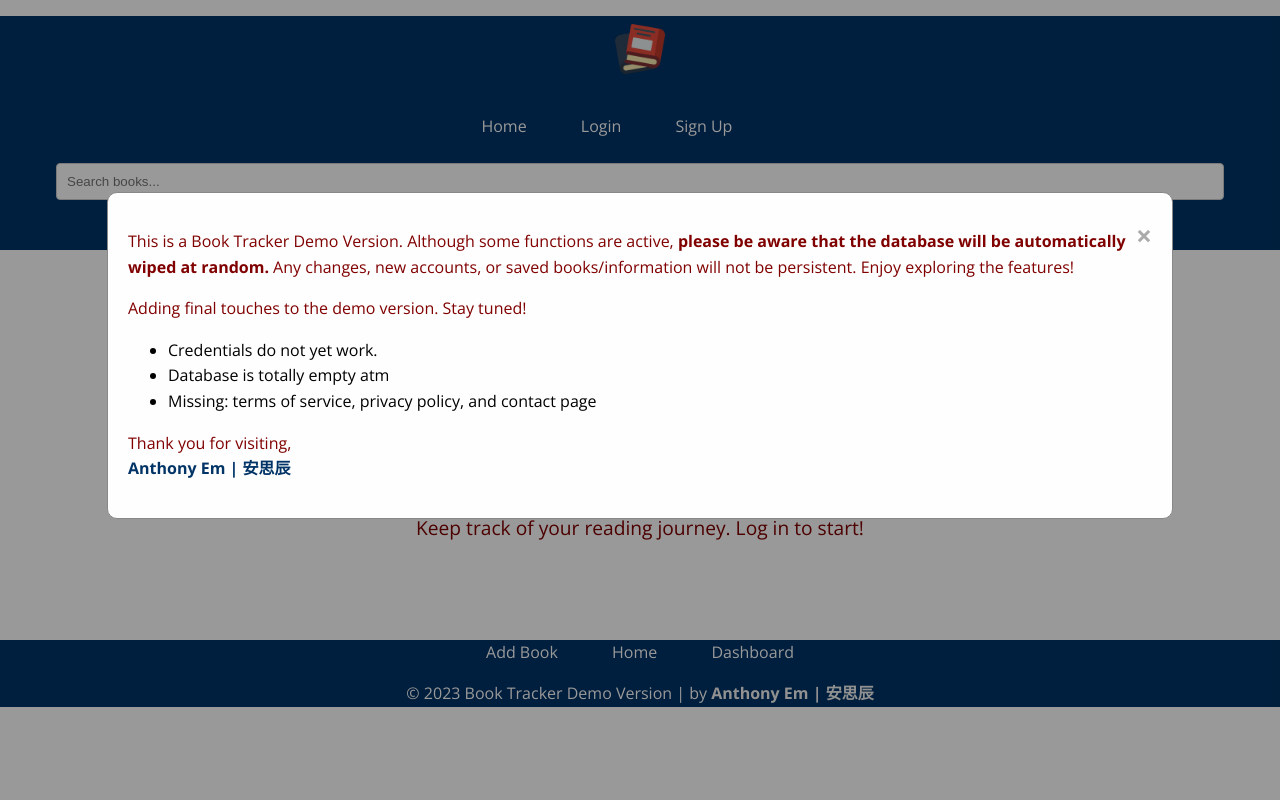
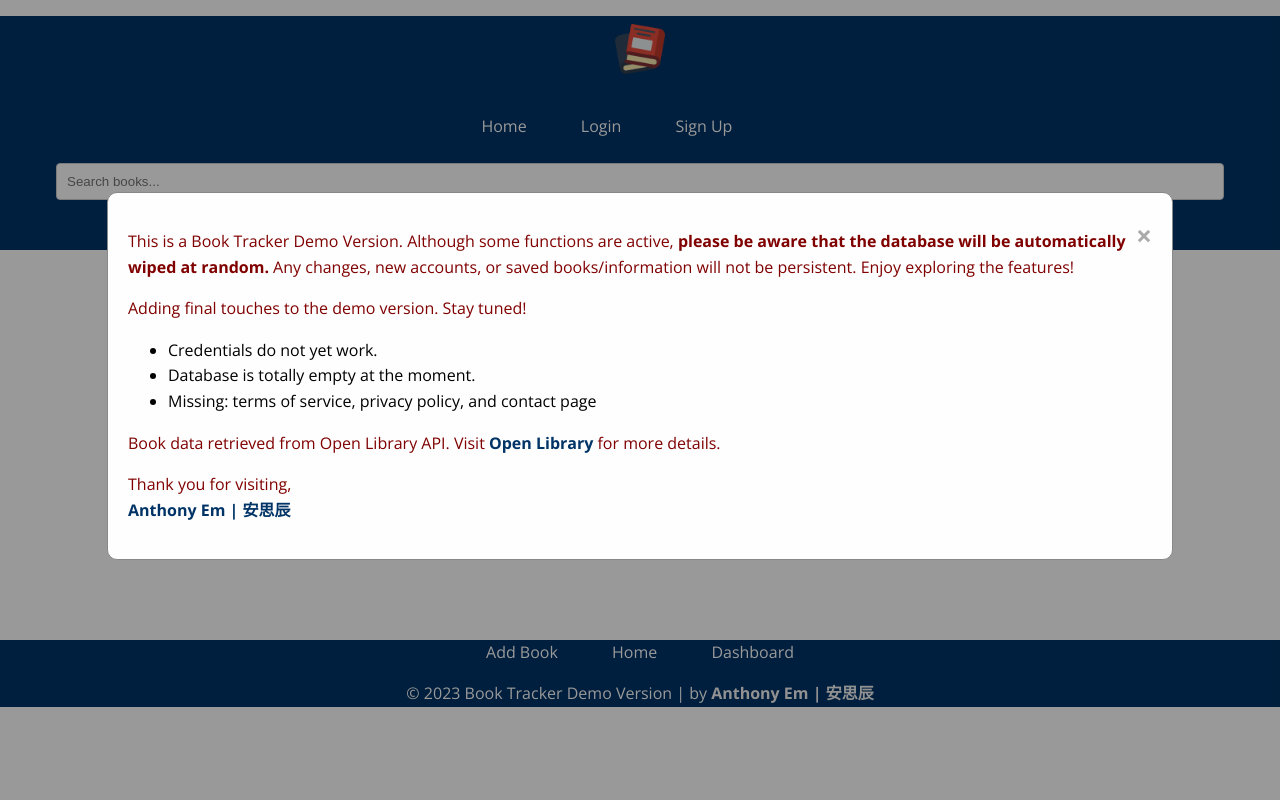
Before and after one commit to AnSiChen/library_demo, a Django app: page / in a window 1280 px wide. Run offline with Django 5.2, Linux system fonts and the light colour scheme; data that the repository does not hold is empty.

Commit message:
Add Open Library API attribution to modal message

```diff
--- a/library_demo_app/templates/tracker/home.html
+++ b/library_demo_app/templates/tracker/home.html
@@ -10,10 +10,11 @@
     <p>Adding final touches to the demo version. Stay tuned!</p>
     <ul>
       <li>Credentials do not yet work.</li>
-        <li>Database is totally empty atm</li>
+      <li>Database is totally empty at the moment.</li>
       <li>Missing: terms of service, privacy policy, and contact page</li>
     </ul>
-      <p>Thank you for visiting,<br> <a href="https://anthonyem.com" class="modal-a">Anthony Em | 安思辰</a></p>
+    <p>Book data retrieved from Open Library API. Visit <a href="https://openlibrary.org" class="modal-a" target="_blank">Open Library</a> for more details.</p>
+    <p>Thank you for visiting,<br> <a href="https://anthonyem.com" class="modal-a" target="_blank">Anthony Em | 安思辰</a></p>
   </div>
 </div>
 
--- a/library_demo_project/settings.py
+++ b/library_demo_project/settings.py
@@ -30,7 +30,7 @@ env = environ.Env()
 SECRET_KEY = "-qe3s-!u5*@vz#%k#8jxmy09=4(yuho87k0hl%aybg4)*m7ycc"
 
 # SECURITY WARNING: don't run with debug turned on in production!
-DEBUG = False
+DEBUG = True
 
 ALLOWED_HOSTS = ['localhost', '127.0.0.1', 'booktracker-demo.anthonyem.com', 'anthonyem.com', '170.64.192.39']
 
```
Lines whose indentation alone changed are shown as unchanged.
